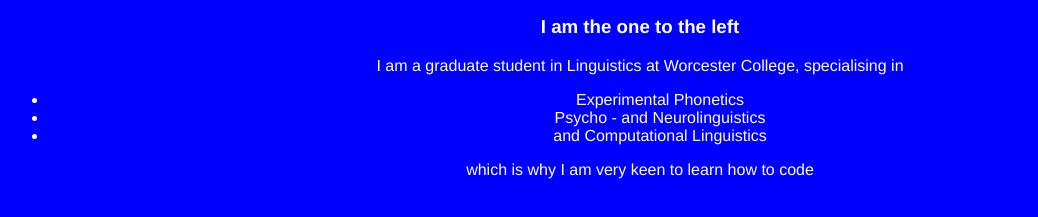
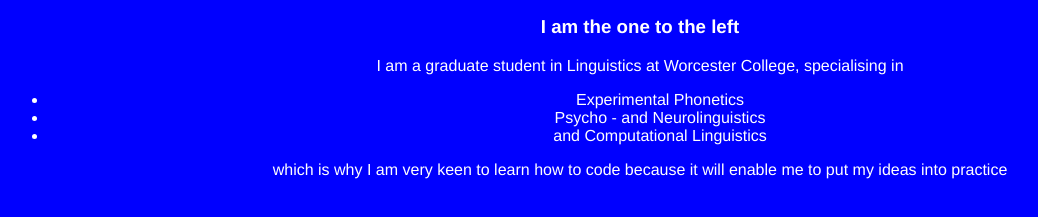
Before and after one commit to SwetlanaSchuster/first_site, a plain HTML site: page index.html in a window 1280 px wide. Shown: the part 135-352 px from the top of the page, without its empty margins (0-1038 px from the left). Drawn offline with Linux system fonts and the light colour scheme.

Commit message:
Modified index.html

```diff
--- a/index.html
+++ b/index.html
@@ -28,7 +28,7 @@ I am a graduate student in Linguistics at Worcester College, specialising in
 
 </ul>
 
-<p> which is why I am very keen to learn how to code </p>
+<p> which is why I am very keen to learn how to code because it will enable me to put my ideas into practice</p>
 
 
 </body>
```
